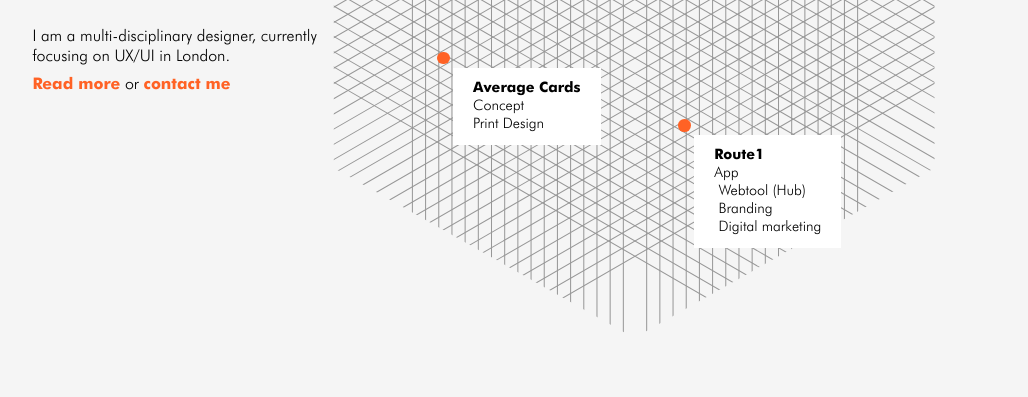
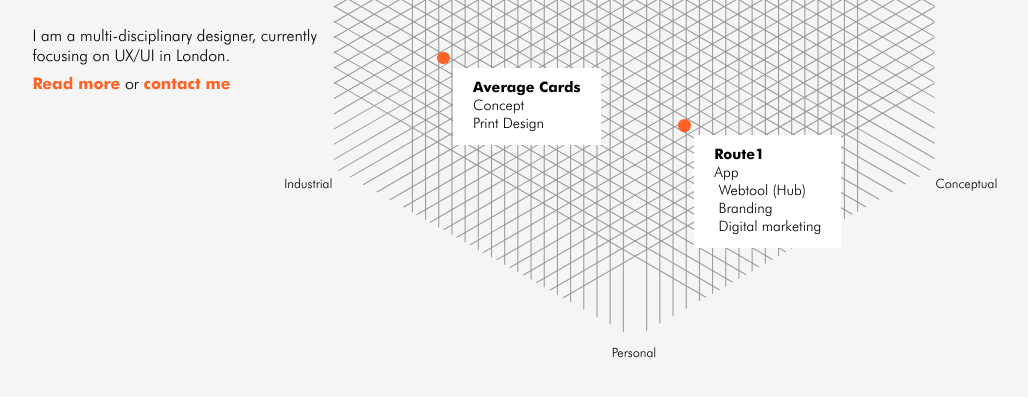
Before and after one commit to audreymgr/audreymgr.github.io, a Jekyll site: the page built from index.html, in a window 1280 px wide. Shown: the top 397 px of the page, without its empty margins (6-1034 px from the left). Built offline with Jekyll 4.4.1, drawn with Linux system fonts in a browser that asks for light colours.

Commit message:
Fixed names in index

```diff
--- a/css/audddrey.css
+++ b/css/audddrey.css
@@ -190,6 +190,7 @@ h1, h2, h3, h4, h5, h6, strong {
     }
 
     #directions {
+        display: block;
         position: absolute;
         top: 50%;
         left: 50%;
--- a/work/sample.html
+++ b/work/sample.html
@@ -30,7 +30,8 @@ title: Sample work
                 <p><a href="http://www.google.com/">http://www.aproject.org</a></p>
             </li>
             <li class="small">
-                <img src="http://placehold.it/700x1700/FF610D/000000"/>
+                <!-- See http://embedresponsively.com/ to generate embeds like the one below -->
+                <style>.embed-container { position: relative; padding-bottom: 56.25%; height: 0; overflow: hidden; max-width: 100%; } .embed-container iframe, .embed-container object, .embed-container embed { position: absolute; top: 0; left: 0; width: 100%; height: 100%; }</style><div class='embed-container'><iframe src='https://player.vimeo.com/video/219933301' frameborder='0' webkitAllowFullScreen mozallowfullscreen allowFullScreen></iframe></div>
                 <p>
                     Phasellus ac maximus sapien, sed condimentum sapien. Etiam non tortor
                     nisi. Donec eu luctus sem.
```
